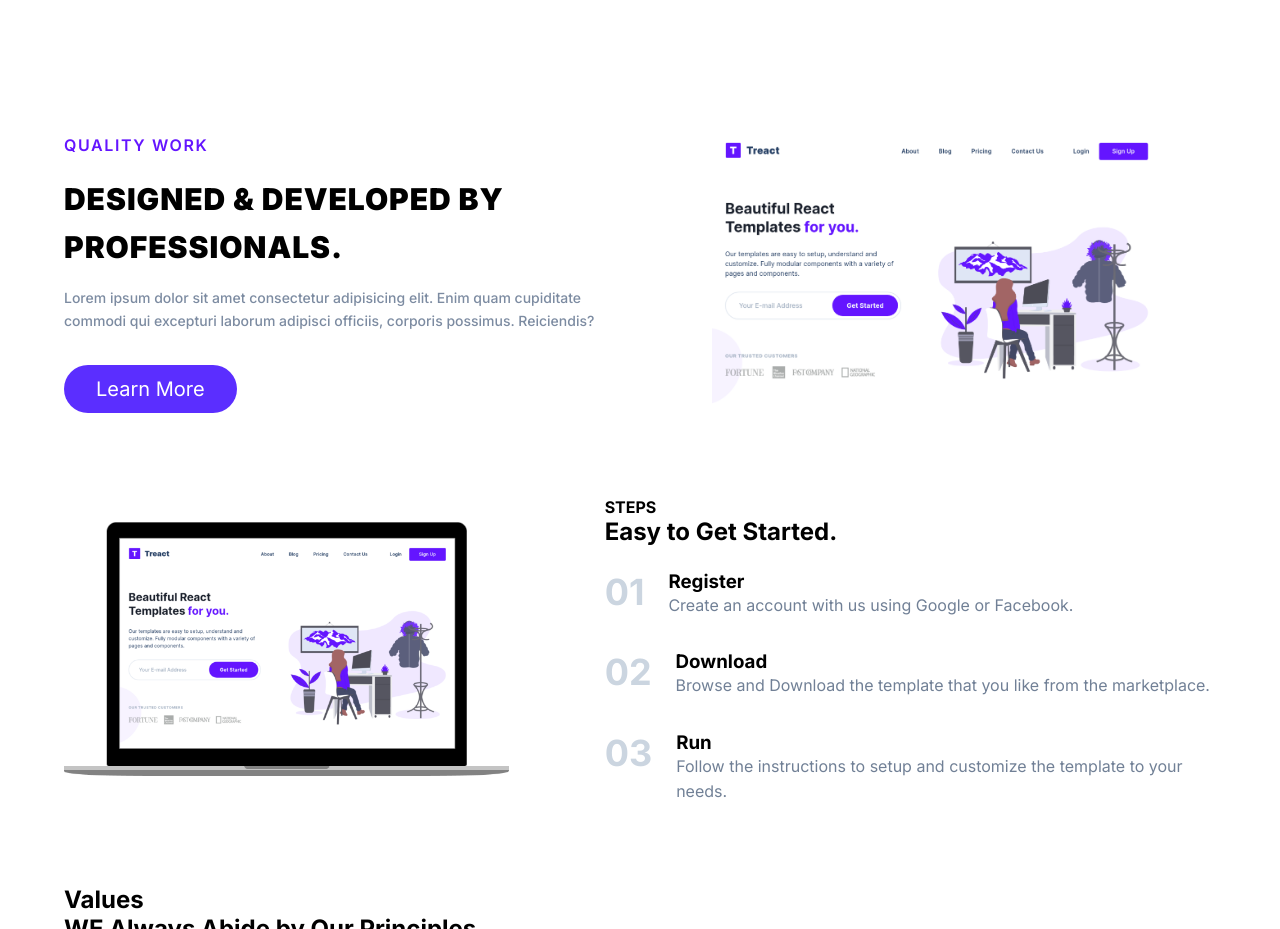
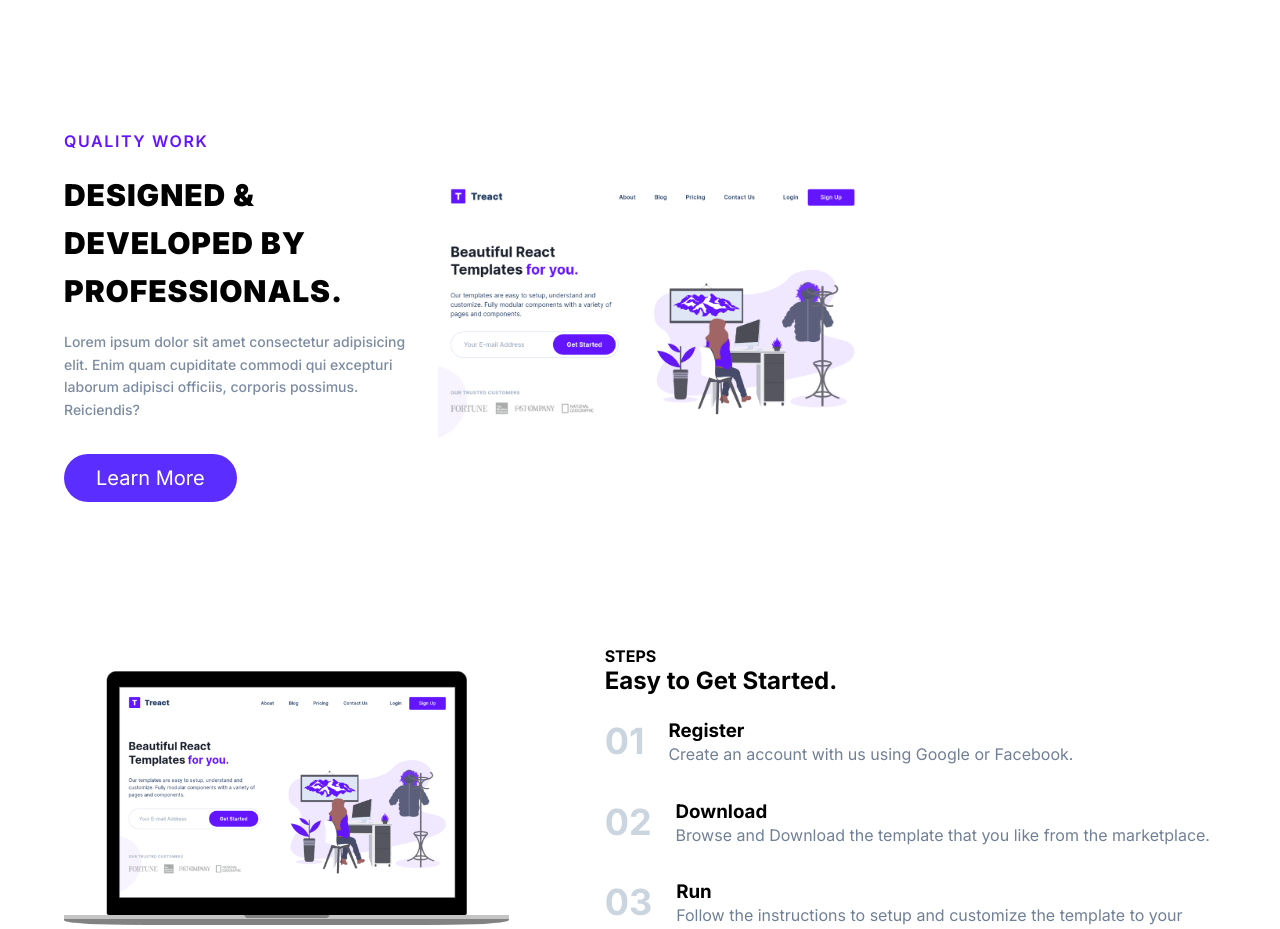
Before and after one commit to RobertC2003-cloud/Final-Project, a plain HTML site: page index.html in a window 1280 px wide. Shown: the part 1100-2029 px from the top of the page. Drawn offline with Linux system fonts and the light colour scheme.

Commit message:
update project

```diff
--- a/style.css
+++ b/style.css
@@ -150,20 +150,21 @@
     /* Quality Section */
 
     .Quality__container {
-         display: flex;
+        display: flex;
         align-items: center;
-         justify-content: space-between;
-        gap: 40px;
+        justify-content: space-between;
         width: 90%;
-         margin: 0 auto;
-        padding: 0;
-         margin-top: 64px;
+        gap: 24px;
+        margin: 64px auto;
+        text-align: left;
     }
 
     .Quality__description {
-        width: 50%;
+        width: 45%;
+        display: flex;
+        flex-direction: column;
+        align-items: flex-start;
         line-height: 1.6;
-        max-width: 600px;
     }
 
     .quality__title {
@@ -214,11 +215,7 @@
     }
 
     .quality-image {
-        width: 100%;
-        max-width: 448px;
-        border-radius: 10px;
-        object-fit: cover;
-        box-shadow: 0 25px 50px -12px rgba(0,0,0,0.15),
+        width: 55%;
     }
 
 .gallery {
@@ -238,15 +235,9 @@
 }
 
 .Quality__Image {
-  width: 50%;
-  max-width: 448px;
-  border-radius: 4px;
-  border-radius: rgb(229,231,235);
-  margin: 0 56px;
-  z-index: 2;
-  display: flex;
-  justify-content: center;
-  align-items: center;
+  width: 100%;
+  height: auto;
+  display: block;
 }
 
 .values {
```
